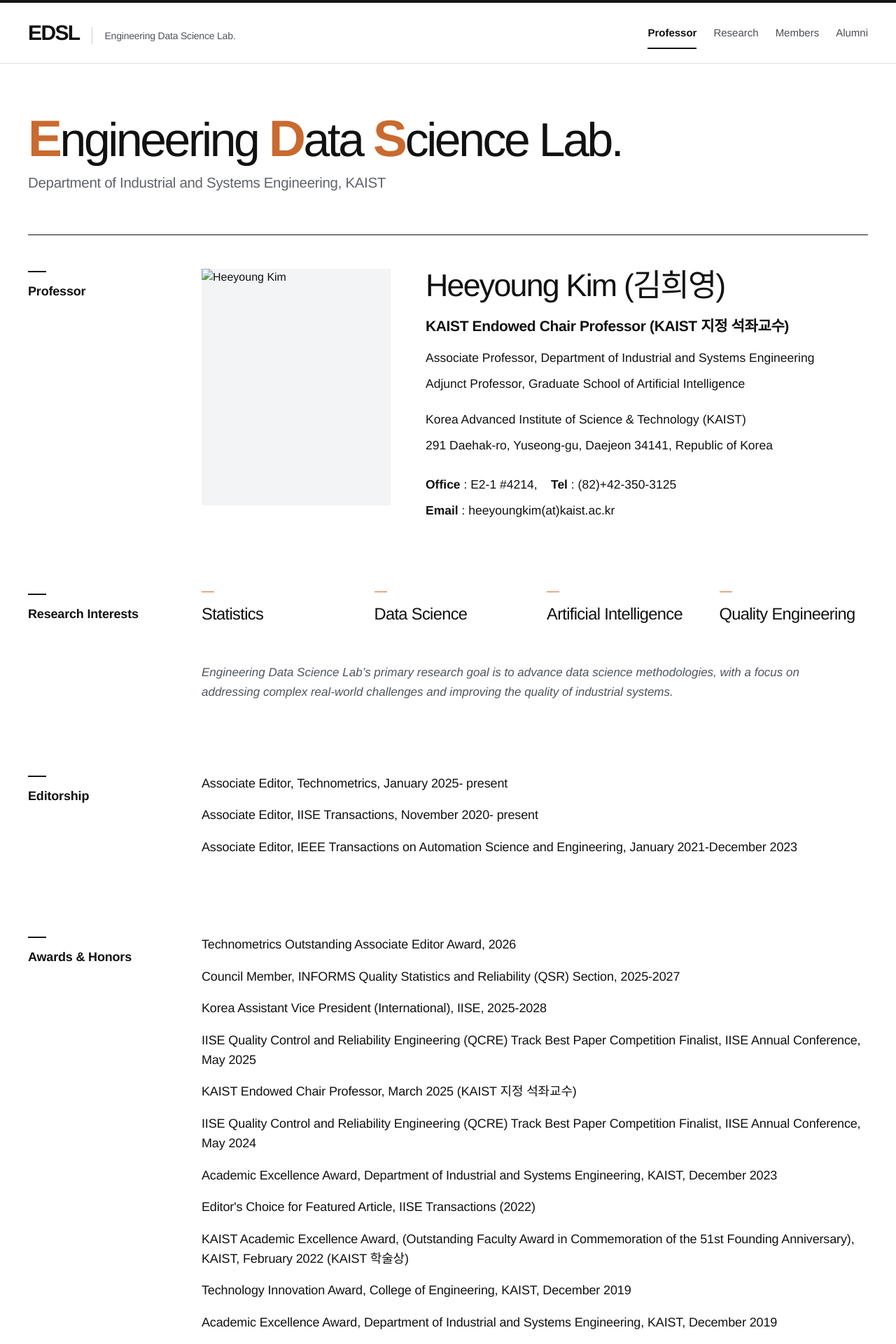
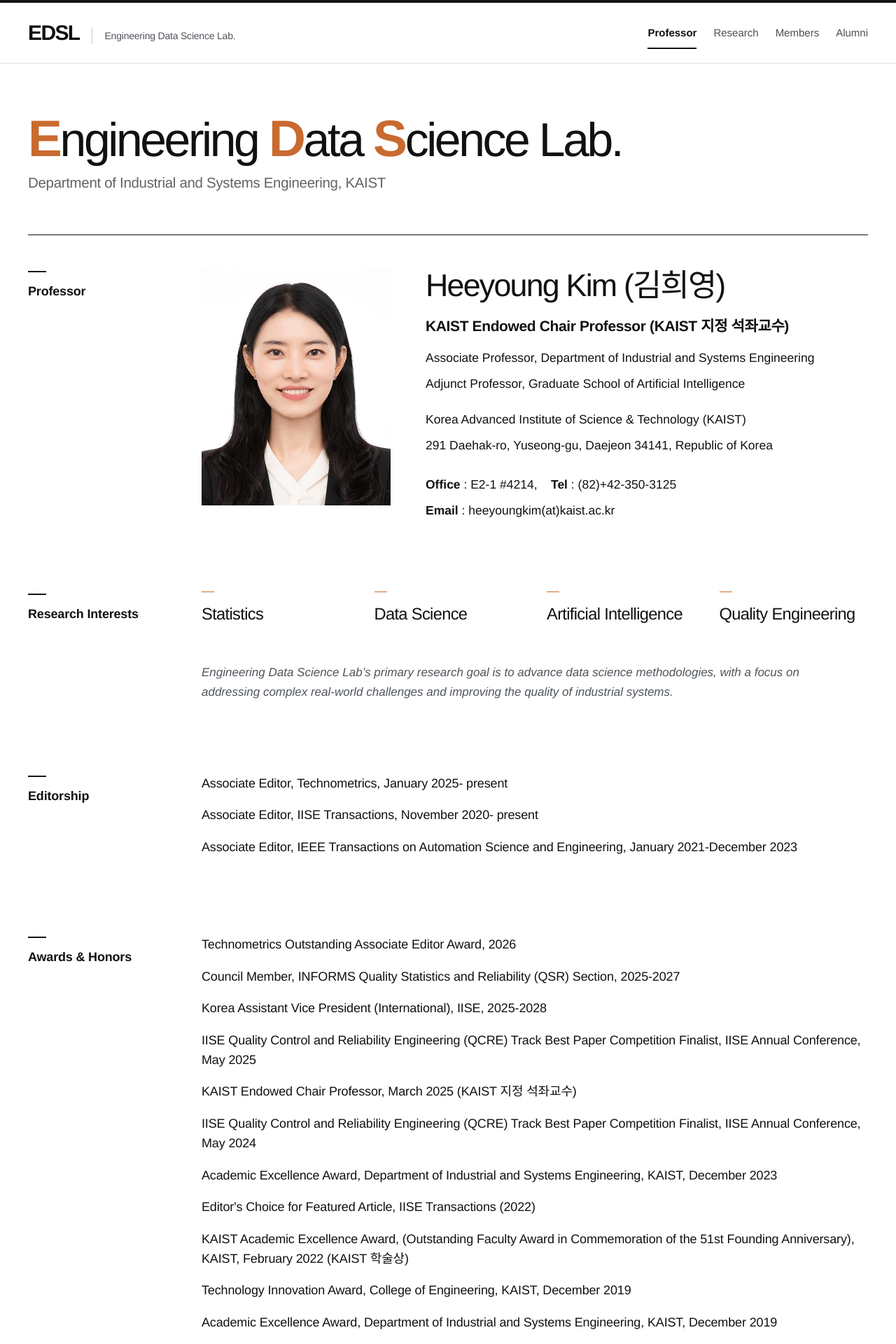
Before and after one commit to JaeyeongLee1/eds-website, a Jekyll site: the page built from professor/index.html, in a window 1280 px wide. Shown: the top 1920 px of the page at 70% size. Built offline with Jekyll 4.4.1, drawn with Linux system fonts in a browser that asks for light colours.

Commit message:
Use repository-managed professor photo

```diff
--- a/_data/professor.yml
+++ b/_data/professor.yml
@@ -8,7 +8,7 @@ address: "291 Daehak-ro, Yuseong-gu, Daejeon 34141, Republic of Korea"
 office: "E2-1 #4214"
 tel: "(82)+42-350-3125"
 email: "heeyoungkim(at)kaist.ac.kr"
-photo: "https://jaeyeonglee1.github.io/eds-lab-preview/professor/professor-photo.jpg"
+photo: "/assets/images/professor/professor-photo.jpg"
 
 research_interests:
   - "Statistics"
```
